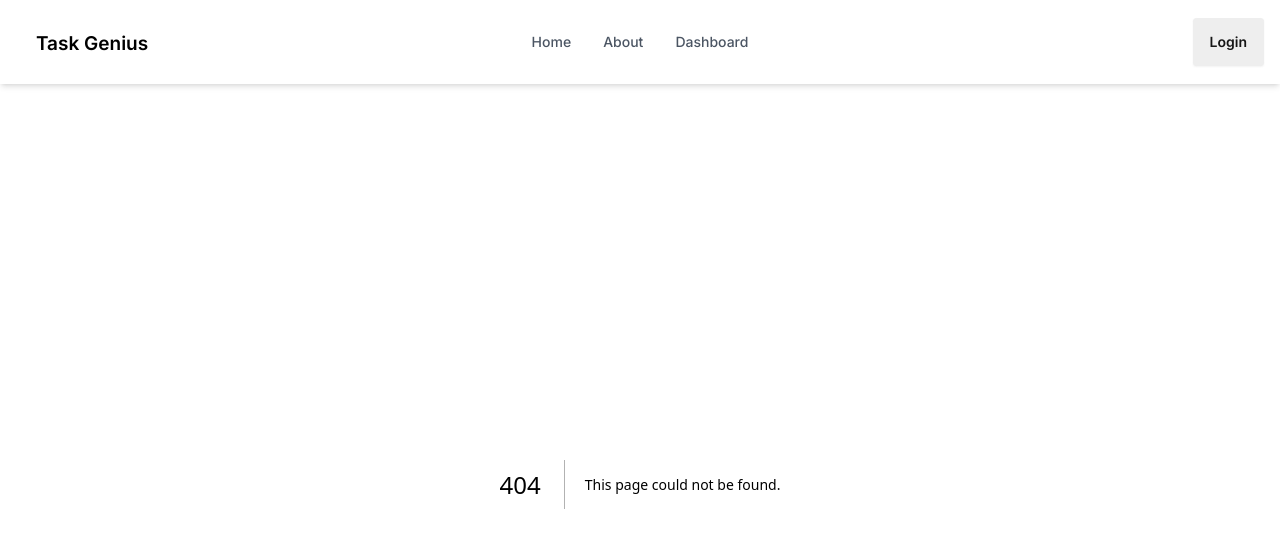
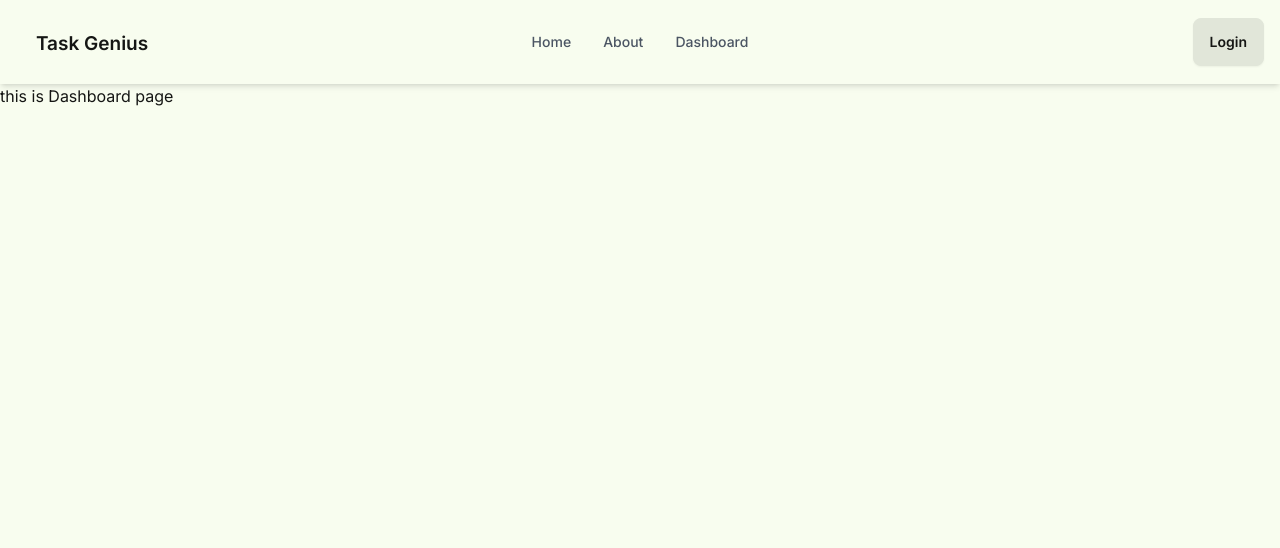
Before and after one commit to Alamin-22/Task-Genius, a Next.js app: page /dashboardlayout in a window 1280 px wide. Before the commit this address had no page. Shown: the top 548 px of the page. Built offline with nearby package versions, Linux system fonts and the light colour scheme.

Commit message:
crated banner component into the home page of my next app

```diff
--- a/package.json
+++ b/package.json
@@ -11,7 +11,9 @@
   "dependencies": {
     "next": "14.1.4",
     "react": "^18",
-    "react-dom": "^18"
+    "react-dom": "^18",
+    "react-rotating-text": "^1.4.1",
+    "react-text-rotator": "^1.2.0"
   },
   "devDependencies": {
     "autoprefixer": "^10.0.1",
--- /dev/null
+++ b/src/app/dashboardlayout/page.js
@@ -0,0 +1,11 @@
+import React from 'react';
+
+const DashboardPage = () => {
+    return (
+        <div>
+            <h2> this is Dashboard page</h2>
+        </div>
+    );
+};
+
+export default DashboardPage;
--- a/src/app/layout.js
+++ b/src/app/layout.js
@@ -11,7 +11,7 @@ export const metadata = {
 
 export default function RootLayout({ children }) {
   return (
-    <html lang="en" data-theme="wireframe">
+    <html lang="en" data-theme="lemonade">
       <body className={inter.className}>
         <Navbar />
         <div className="max-w-7xl w-full mx-auto">
--- a/src/app/page.js
+++ b/src/app/page.js
@@ -1,11 +1,19 @@
+"use client"
 import Image from 'next/image';
 import TaskManage from "@/assets/Image/TaskMange.jpg"
 
+import React from "react";
+import ReactTextRotator from "react-text-rotator";
+
+
 export default function Home() {
+  const ReactRotatingText = require('react-rotating-text');
+
+
   return (
     <div>
       <div className="hero ">
-        <div className="hero-content flex-col lg:flex-row-reverse">
+        <div className="hero-content flex-col-reverse lg:flex-row-reverse">
           <Image
             src={TaskManage}
             width={500}
@@ -13,9 +21,13 @@ export default function Home() {
             alt="Picture of the author"
           />
           <div>
-            <h1 className="text-5xl font-bold">Box Office News!</h1>
-            <p className="py-6">Provident cupiditate voluptatem et in. Quaerat fugiat ut assumenda excepturi exercitationem quasi. In deleniti eaque aut repudiandae et a id nisi.</p>
-            <button className="btn btn-primary">Get Started</button>
+            <h1 className="text-5xl mb-3 text-gray-700 font-bold">The Ultimate Task Management Solution
+              <br />
+              For <span><ReactRotatingText items={["Web Developer", "Programmer", "Students", "Designers", "Entrepreneurs"]} /></span>
+
+            </h1>
+
+            <button className=" btn btn-primary text-white">Get Started</button>
           </div>
         </div>
       </div>
--- a/src/components/Navbar/Navbar.jsx
+++ b/src/components/Navbar/Navbar.jsx
@@ -8,7 +8,7 @@ const Navbar = () => {
     const links = <>
         <li className='font-medium text-gray-600'><Link href={"/"}> Home </Link></li>
         <li className='font-medium text-gray-600'><Link href={"/about"}> About </Link></li>
-        <li className='font-medium text-gray-600' ><Link href={"/about"}> Dashboard </Link></li>
+        <li className='font-medium text-gray-600' ><Link href={"/dashboardlayout"}> Dashboard </Link></li>
     </>
 
 
```
Also changed, not shown: 1 other file (tests, documents, lock files or other folders).
